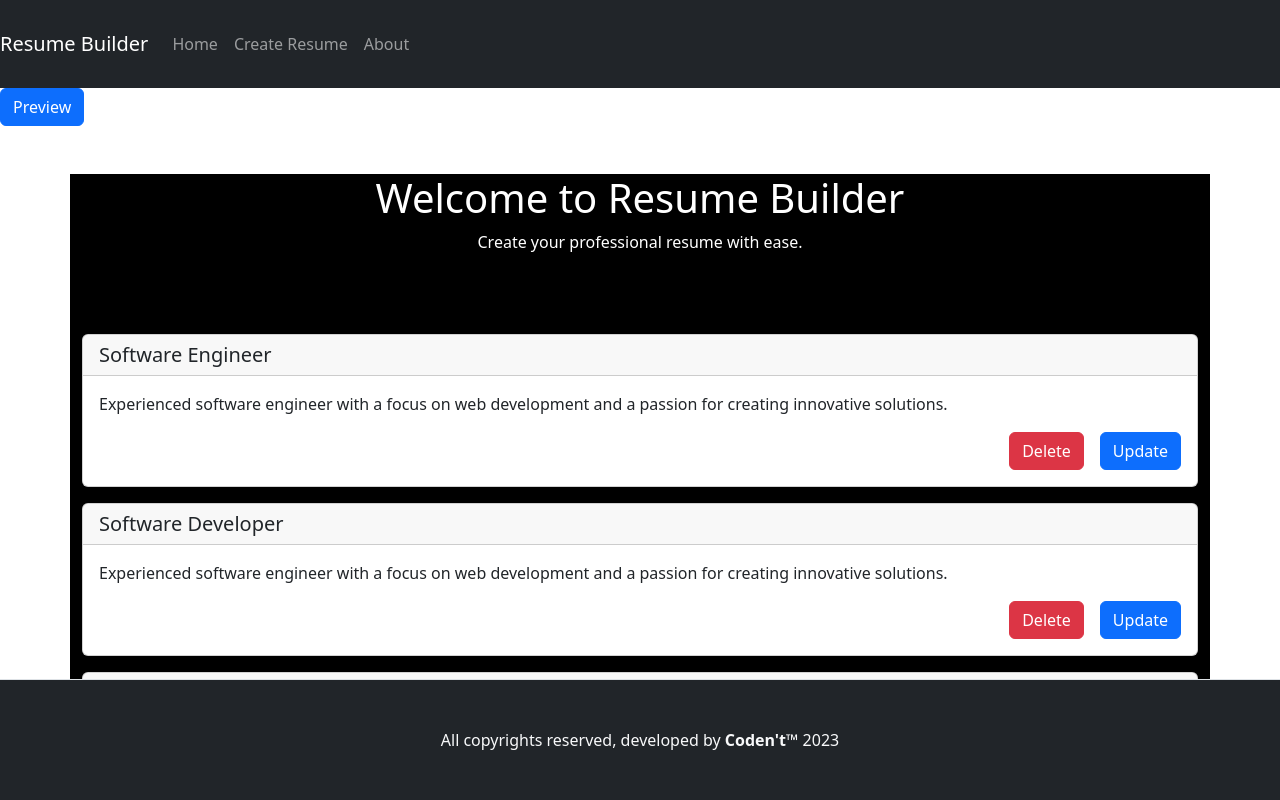
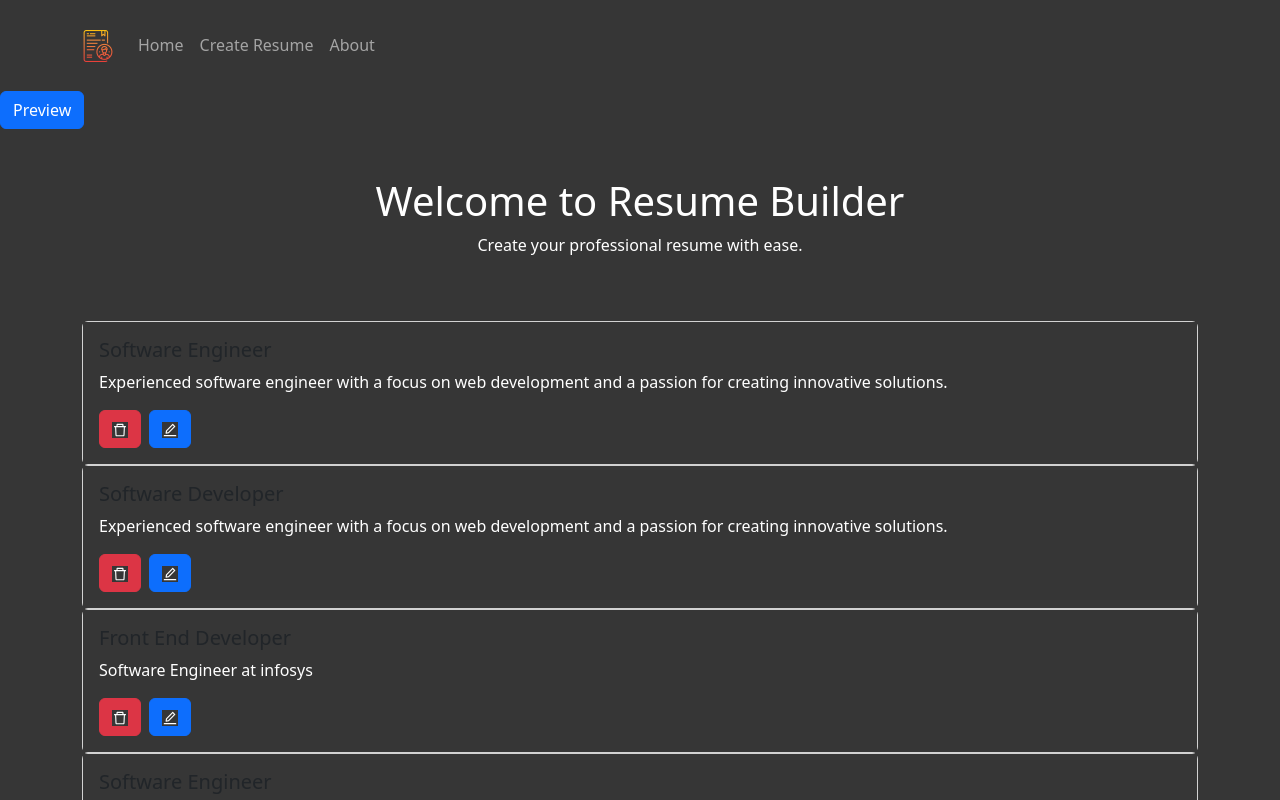
Before and after one commit to omidhokate2002/codent-resume-builder, a React (Create React App) app: page / in a window 1280 px wide. Shown: the top 800 px of the page. Built offline with nearby package versions, Linux system fonts and the light colour scheme; data requests are answered from the project's data file.

Commit message:
some layout changes including footer, resumecard, globalstyle

```diff
--- a/public/index.html
+++ b/public/index.html
@@ -2,7 +2,7 @@
 <html lang="en">
   <head>
     <meta charset="utf-8" />
-    <link rel="icon" href="%PUBLIC_URL%/favicon.ico" />
+    <link rel="icon" href="logo192.png" />
     <meta name="viewport" content="width=device-width, initial-scale=1" />
     <meta name="theme-color" content="#000000" />
     <meta
--- a/src/apps/home/resume-card.jsx
+++ b/src/apps/home/resume-card.jsx
@@ -2,6 +2,7 @@ import { useNavigate } from "react-router-dom";
 import { useResumeContext } from "../../context/resume-context";
 import { useResumeSpecificContext } from "../../context";
 import { useEffect, useState } from "react";
+import { AiOutlineDelete, AiOutlineEdit } from 'react-icons/ai';
 
 export const ResumeCard = () => {
   const { resumeData, isLoading, fetchData } = useResumeContext();
@@ -53,25 +54,41 @@ export const ResumeCard = () => {
         <>
           {resumeData.map((resume) => {
             return (
-              <div className="card mt-3" key={resume.id}>
-                <h5 className="card-header">{resume.profile.title}</h5>
+              <div >
+                {isLoading ? (
+                  <div className="text-center">
+                    <div className="spinner-border" role="status">
+                      <span className="visually-hidden">Loading...</span>
+                    </div>
+                  </div>
+                ) : (
+                  <>
+                    {resumeData.map((resume) => (
+                      <div key={resume.id}>
+                        <div className="card">
                           <div className="card-body">
+                            <h5 className="card-title">{resume.profile.title}</h5>
                             <p className="card-text">{resume.profile.summary}</p>
-                  <div className="d-flex justify-content-end gap-3">
+                            <div>
                               <button
-                      className="btn btn-danger mr-2"
+                                className="btn btn-danger me-2"
                                 onClick={() => handleDelete(resume.id)}
                               >
-                      Delete
+                                <AiOutlineDelete />
                               </button>
                               <button
                                 className="btn btn-primary"
                                 onClick={() => handleUpdate(resume?.id)}
                               >
-                      Update
+                                <AiOutlineEdit />
                               </button>
                             </div>
                           </div>
+                        </div>
+                      </div>
+                    ))}
+                  </>
+                )}
               </div>
             );
           })}
--- a/src/assets/styles/globalStyles.css
+++ b/src/assets/styles/globalStyles.css
@@ -2,4 +2,6 @@
   margin: 0;
   padding: 0;
   box-sizing: border-box;
+  background-color: #363636;
+  color: white;
 }
--- a/src/layout/footer.jsx
+++ b/src/layout/footer.jsx
@@ -1,9 +1,9 @@
 export const Footer = () => {
   return (
-    <div className="container-fluid border-top mt-3 text-center bg-dark text-light py-5"
-    style={{ position: "absolute", bottom: 0, width: "100%" }}>
+    <div className="container-fluid border-top mt-3 text-center bg-dark text-light py-3"
+    style={{ bottom: 0, width: "100%" }}>
       <p className="m-0">
-        All copyrights reserved, developed by <b>Coden't&#8482; </b>2023
+        All copyrights reserved, developed by  <a href="">Coden't&#8482;</a>2023
       </p>
     </div>
   );
--- a/src/layout/navigation.jsx
+++ b/src/layout/navigation.jsx
@@ -34,9 +34,10 @@ export const Navigation = () => {
   };
 
   return (
-    <nav className="navbar navbar-expand-lg navbar-dark bg-dark py-4">
+    <nav className="navbar navbar-expand-lg navbar-dark py-4">
+      <div className="container">
         <Link className="navbar-brand" to="/">
-        Resume Builder
+          <img src="logo192.png" alt="Resume Builder Icon" width="32" height="32" />
         </Link>
         <button
           className="navbar-toggler"
@@ -50,7 +51,7 @@ export const Navigation = () => {
           <span className="navbar-toggler-icon"></span>
         </button>
         <div className="collapse navbar-collapse" id="navbarNav">
-        <ul className="navbar-nav">
+          <ul className="navbar-nav ml-auto">
             <li className="nav-item">
               <Link className="nav-link" to="/">
                 Home
@@ -68,6 +69,7 @@ export const Navigation = () => {
             </li>
           </ul>
         </div>
+      </div>
     </nav>
   );
 };
--- a/src/pages/home.jsx
+++ b/src/pages/home.jsx
@@ -15,7 +15,7 @@ const HomePage = () => {
         Preview{" "}
       </button>
       <div
-        className="container mt-5"  style={{ backgroundColor: "black", color: "white" }}>
+        className="container mt-5"  style={{ backgroundColor: "#363636" }}>
         <div className="row justify-content-center align-items-center">
           <div className="text-center">
             <h1>Welcome to Resume Builder</h1>
```
Also changed, not shown: public/logo192.png. Lines whose indentation alone changed are shown as unchanged.
